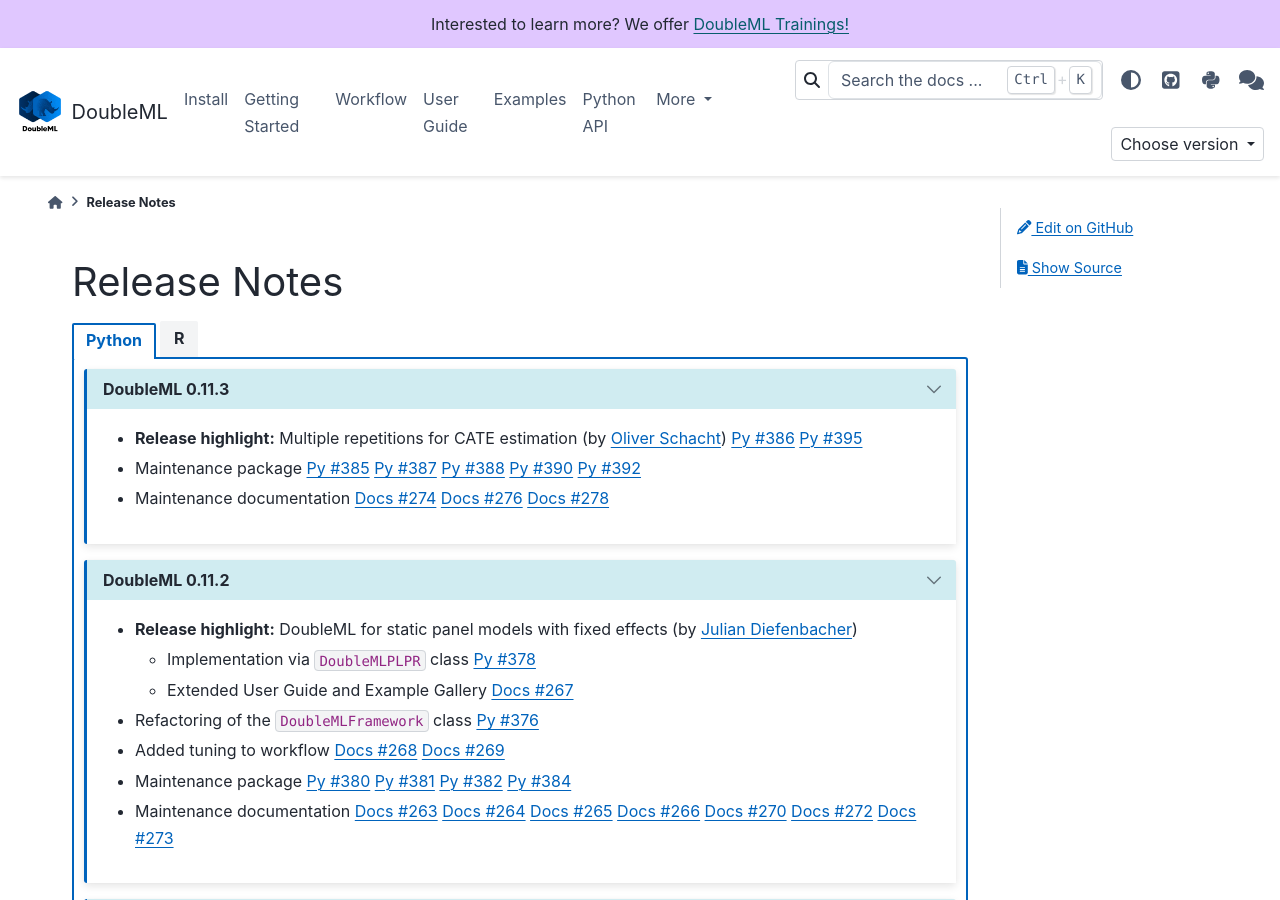
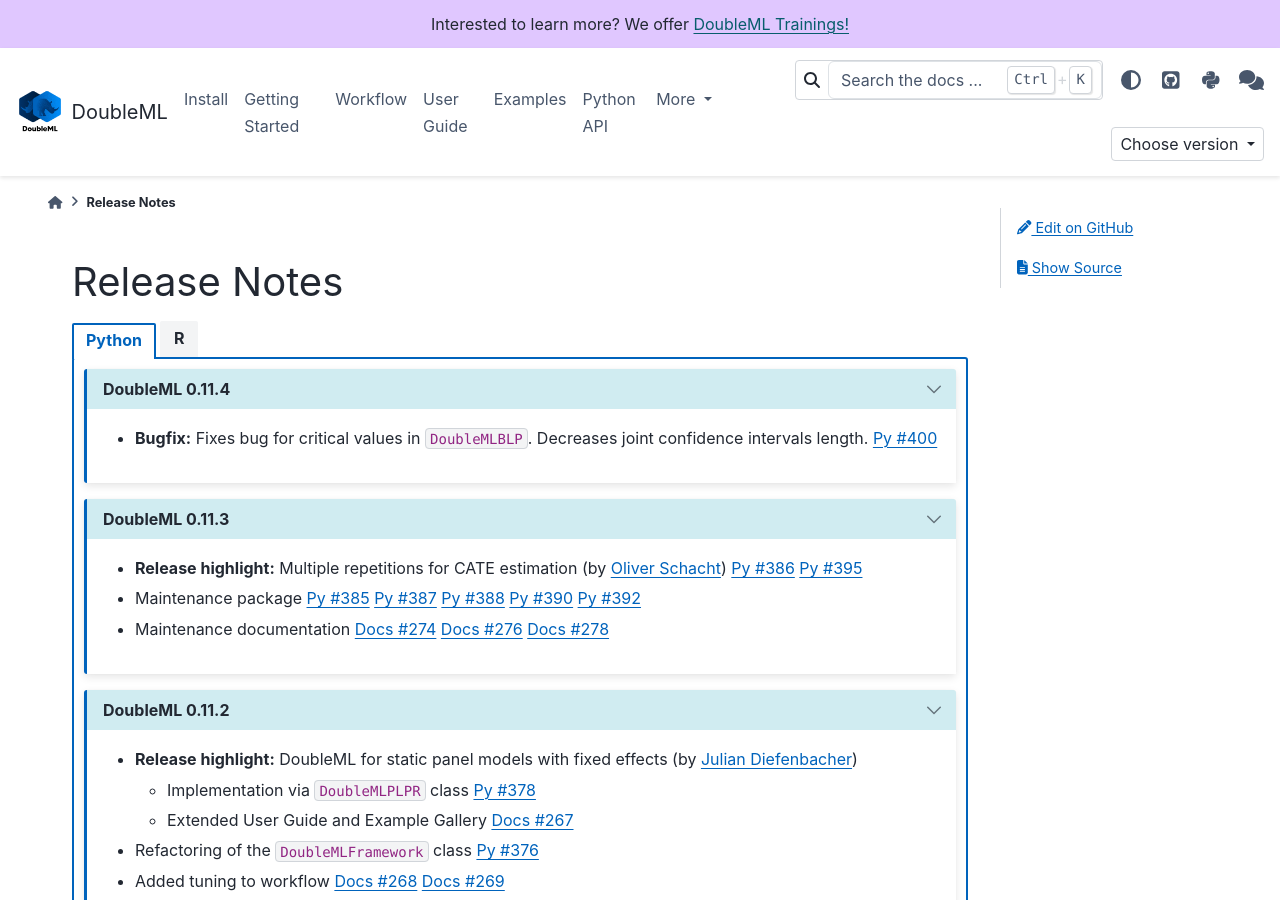
Before and after one commit to DoubleML/doubleml-docs, a Sphinx documentation site: the page built from doc/release/release.rst, in a window 1280 px wide and 900 px high. Built offline with Sphinx 7.4.7 and the PyData theme 0.15.4, drawn with Linux system fonts in a browser that asks for light colours; the version number could not be read and is left out.

Commit message:
update release notes for 0.11.4

```diff
--- a/doc/release/release.rst
+++ b/doc/release/release.rst
@@ -6,6 +6,13 @@
 .. tab-set::
 
   .. tab-item:: Python
+
+    .. dropdown:: DoubleML 0.11.4
+      :class-title: sd-bg-primary sd-font-weight-bold
+      :open:
+
+      - **Bugfix:** Fixes bug for critical values in ``DoubleMLBLP``. Decreases joint confidence intervals length.
+        `Py #400 <https://github.com/DoubleML/doubleml-for-py/pull/400>`_
 
     .. dropdown:: DoubleML 0.11.3
       :class-title: sd-bg-primary sd-font-weight-bold
```
